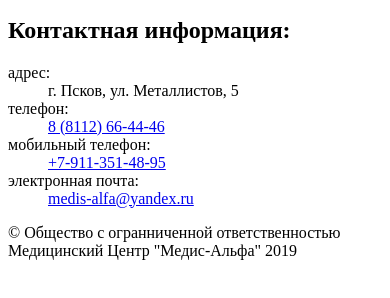
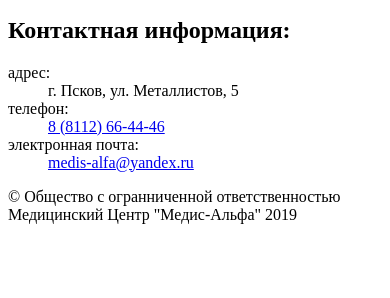
Before and after one commit to dmitry-kurmanov/medis-alfa-site, a plain HTML site: page index.html in a window 390 px wide. Shown: the part 148-446 px from the top of the page. Drawn offline with Linux system fonts and the light colour scheme.

Commit message:
removed old mobile number

```diff
--- a/index.html
+++ b/index.html
@@ -15,9 +15,6 @@
       <dt>телефон:</dt>
       <dd><a href="tel:+78112664446">8 (8112) 66-44-46</a></dd>
 
-      <dt>мобильный телефон:</dt>
-      <dd><a href="tel:+79113514895">+7-911-351-48-95</a></dd>
-
       <dt>электронная почта:</dt>
       <dd><a href="mailto:medis-alfa@yandex.ru">medis-alfa@yandex.ru</a></dd>
     </dl>
```
